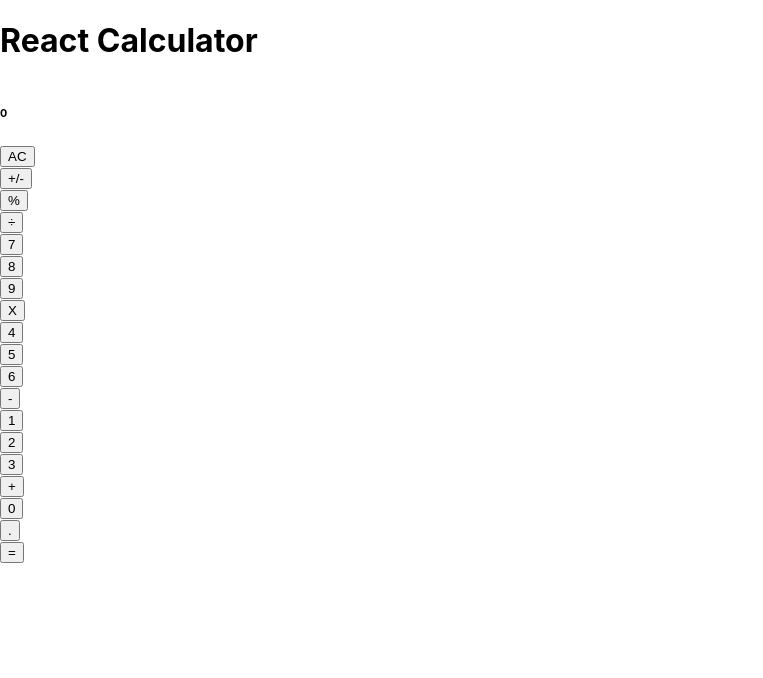
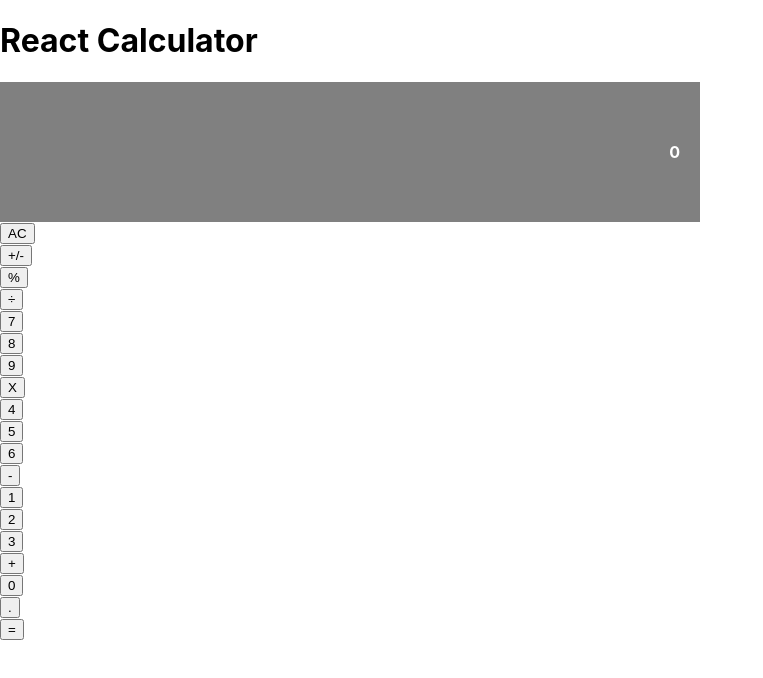
Before and after one commit to Eshy10/react-calculator, a React (Create React App) app: page / in a window 1280 px wide. Shown: the top 678 px of the page, without its empty margins (0-763 px from the left). Built offline with nearby package versions, Linux system fonts and the light colour scheme.

Commit message:
add display css modules

```diff
--- a/src/components/app/App.module.css
+++ b/src/components/app/App.module.css
@@ -1,5 +1,6 @@
 .App {
   display: flex;
   flex-direction: column;
+  justify-content: center;
   width: 700px;
 }
--- a/src/components/display/Display.js
+++ b/src/components/display/Display.js
@@ -1,8 +1,9 @@
 import React from 'react';
 import PropTypes from 'prop-types';
+import styles from './display.module.css';
 
 const Display = ({ result }) => (
-  <div>
+  <div className={styles.display}>
     <h6>{result}</h6>
   </div>
 );
--- /dev/null
+++ b/src/components/display/display.module.css
@@ -0,0 +1,11 @@
+.display{
+  display: flex;
+  background-color: grey;
+  height: 100px;
+  color: white;
+  font-weight: bold;
+  font-size: 24px;
+  padding: 20px;
+  align-items: center;
+  justify-content: flex-end;
+}
```
